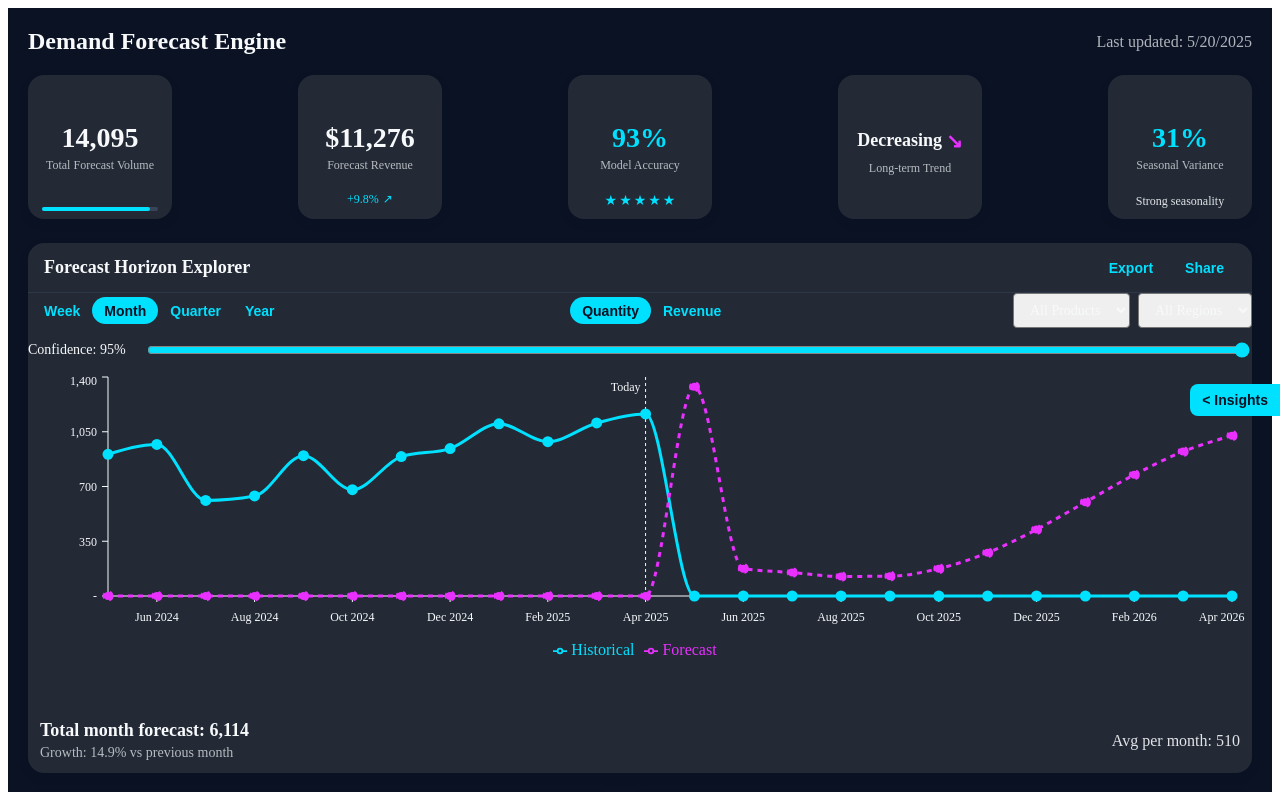
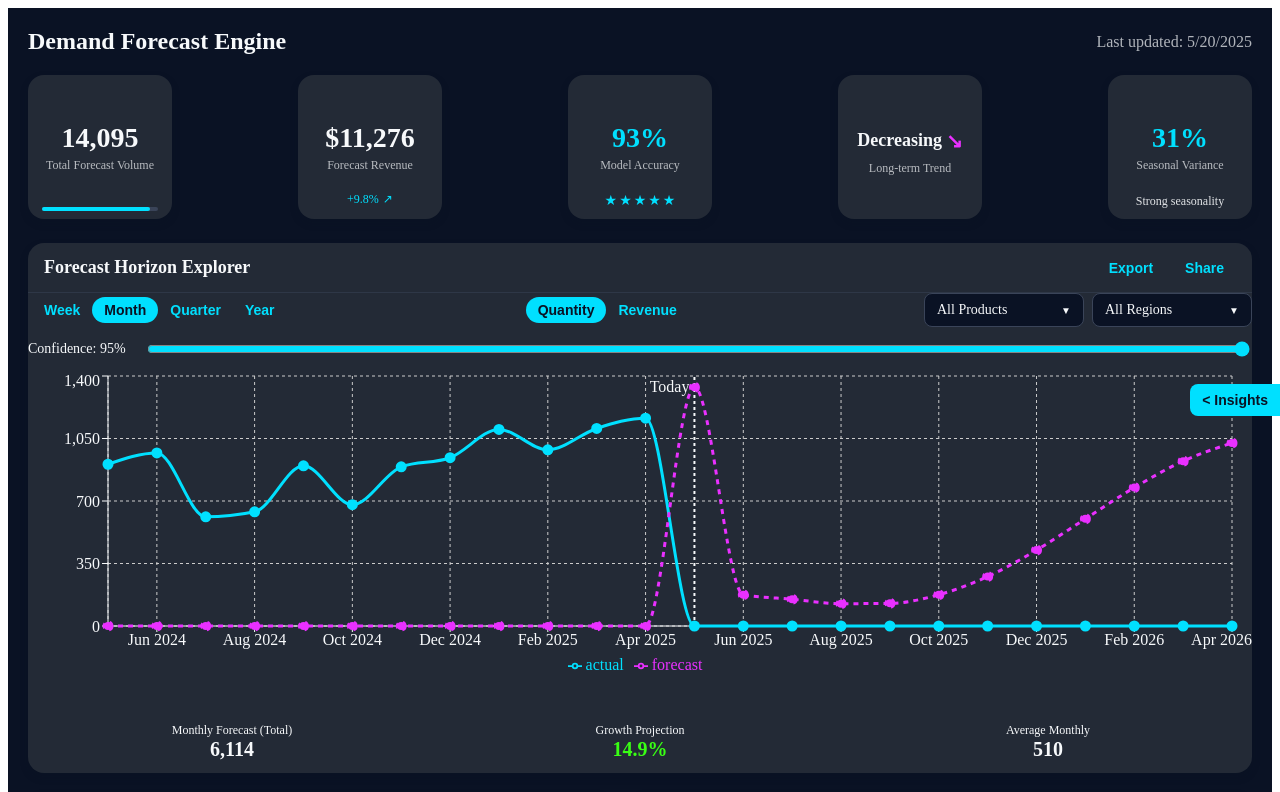
Before and after one commit to rahil911/multiagent-googleADK, a Next.js app: page /sales/demand-forecast-engine in a window 1280 px wide. Shown: the top 792 px of the page. Built offline with nearby package versions, Linux system fonts and the light colour scheme.

Commit message:
Working fine

```diff
--- a/Sales/tools/DemandForecastEngine/ui/components/dashboard/ForecastHorizonExplorer.tsx
+++ b/Sales/tools/DemandForecastEngine/ui/components/dashboard/ForecastHorizonExplorer.tsx
@@ -5,6 +5,7 @@ import { formatCurrency, formatNumber, formatPercentage, formatDate, getConfiden
 import ChartWrapper from '../common/ChartWrapper';
 import { useTheme } from '../../../../../../ui-common/design-system/theme';
 import Button from '../../../../../../ui-common/design-system/components/Button';
+import Select from '../../../../../../ui-common/design-system/components/Select';
 
 interface ForecastHorizonExplorerProps {
   horizon: ForecastHorizon;
@@ -237,48 +238,46 @@ const ForecastHorizonExplorer: React.FC<ForecastHorizonExplorerProps> = ({
     // Product filter
     const ProductFilter = () => {
       const products = ["All Products", "Product A", "Product B", "Product C"];
+      const productOptions = products.map(product => ({
+        value: product,
+        label: product
+      }));
+
       return (
-        <select
-          style={{
-            backgroundColor: theme.colors.midnight,
-            color: theme.colors.cloudWhite,
-            padding: '8px 12px',
-            borderRadius: '4px',
-            border: `1px solid ${theme.colors.graphiteDark}`,
-            fontFamily: 'inherit', // Use inherited font family
-            fontSize: theme.typography.fontSize.sm,
-          }}
+        <Select
+          options={productOptions}
           value={filters.product || "All Products"}
-          onChange={(e) => onFilterChange({ ...filters, product: e.target.value !== "All Products" ? e.target.value : undefined })}
-        >
-          {products.map(product => (
-            <option key={product} value={product}>{product}</option>
-          ))}
-        </select>
+          onChange={(value) => onFilterChange({
+            ...filters,
+            product: value && value !== "All Products" ? value : undefined
+          })}
+          placeholder="Select product"
+          size="sm"
+          style={{ width: '160px' }}
+        />
       );
     };
 
     // Region filter
     const RegionFilter = () => {
       const regions = ["All Regions", "North", "South", "East", "West"];
+      const regionOptions = regions.map(region => ({
+        value: region,
+        label: region
+      }));
+
       return (
-        <select
-          style={{
-            backgroundColor: theme.colors.midnight,
-            color: theme.colors.cloudWhite,
-            padding: '8px 12px',
-            borderRadius: '4px',
-            border: `1px solid ${theme.colors.graphiteDark}`,
-            fontFamily: 'inherit', // Use inherited font family
-            fontSize: theme.typography.fontSize.sm,
-          }}
+        <Select
+          options={regionOptions}
           value={filters.region || "All Regions"}
-          onChange={(e) => onFilterChange({ ...filters, region: e.target.value !== "All Regions" ? e.target.value : undefined })}
-        >
-          {regions.map(region => (
-            <option key={region} value={region}>{region}</option>
-          ))}
-        </select>
+          onChange={(value) => onFilterChange({
+            ...filters,
+            region: value && value !== "All Regions" ? value : undefined
+          })}
+          placeholder="Select region"
+          size="sm"
+          style={{ width: '160px' }}
+        />
       );
     };
 
@@ -407,45 +406,52 @@ const ForecastHorizonExplorer: React.FC<ForecastHorizonExplorerProps> = ({
             >
               <CartesianGrid
                 strokeDasharray="3 3"
-                stroke={`${theme.colors.graphiteDark}33`}
+                stroke={theme.colors.midnight}
               />
               <XAxis
                 dataKey="date"
                 tickFormatter={formatXAxis}
                 stroke={theme.colors.cloudWhite}
-                tick={{ fill: theme.colors.cloudWhite, fontSize: 12 }}
-                height={35}
-                tickMargin={10}
+                tick={{ fill: theme.colors.cloudWhite }}
               />
               <YAxis
-                tickFormatter={(value) => formatTooltipValue(value)}
+                tickFormatter={(value) => metric === 'revenue' ? formatCurrency(value) : formatNumber(value)}
                 stroke={theme.colors.cloudWhite}
-                tick={{ fill: theme.colors.cloudWhite, fontSize: 12 }}
-                width={60}
-                tickMargin={5}
+                tick={{ fill: theme.colors.cloudWhite }}
               />
               <Tooltip content={<CustomTooltip />} />
-              <Legend
-                formatter={(value) => value.charAt(0).toUpperCase() + value.slice(1)}
-                wrapperStyle={{ paddingTop: 10 }}
-                verticalAlign="bottom"
-                height={30}
-              />
+              <Legend />
 
-              {/* Today reference line */}
+              {/* Reference line for current date */}
               <ReferenceLine
-                x={forecastData[11]?.date}
+                x={new Date().toISOString().split('T')[0]}
+                stroke={theme.colors.cloudWhite}
+                strokeWidth={2}
+                strokeDasharray="3 3"
                 label={{
                   value: 'Today',
                   position: 'insideTopRight',
-                  fill: theme.colors.cloudWhite,
-                  fontSize: 12
+                  fill: theme.colors.cloudWhite
                 }}
-                stroke={theme.colors.cloudWhite}
-                strokeDasharray="3 3"
               />
 
-              {/* Historical data */}
+              {/* Confidence interval area */}
+              <Area
+                type="monotone"
+                dataKey="upperBound"
+                stroke="none"
+                fill={getConfidenceIntervalColor(confidenceLevel)}
+                fillOpacity={0.3}
+              />
+              <Area
+                type="monotone"
+                dataKey="lowerBound"
+                stroke="none"
+                fill={getConfidenceIntervalColor(confidenceLevel)}
+                fillOpacity={0.3}
+              />
+
+              {/* Historical line */}
               <Line
                 type="monotone"
                 dataKey="actual"
@@ -453,10 +459,9 @@ const ForecastHorizonExplorer: React.FC<ForecastHorizonExplorerProps> = ({
                 strokeWidth={3}
                 dot={{ r: 4, fill: theme.colors.electricCyan }}
                 activeDot={{ r: 6, fill: theme.colors.electricCyan }}
-                name="Historical"
               />
 
-              {/* Forecast data */}
+              {/* Forecast line */}
               <Line
                 type="monotone"
                 dataKey="forecast"
@@ -465,65 +470,57 @@ const ForecastHorizonExplorer: React.FC<ForecastHorizonExplorerProps> = ({
                 strokeDasharray="5 5"
                 dot={{ r: 4, fill: theme.colors.signalMagenta }}
                 activeDot={{ r: 6, fill: theme.colors.signalMagenta }}
-                name="Forecast"
-              />
-
-              {/* Confidence interval */}
-              <Area
-                type="monotone"
-                dataKey="upperBound"
-                stroke="transparent"
-                fill={getConfidenceIntervalColor(confidenceLevel)}
-                fillOpacity={0.3}
-                name="Upper Bound"
-                legendType="none"
-              />
-              <Area
-                type="monotone"
-                dataKey="lowerBound"
-                stroke="transparent"
-                fill={theme.colors.signalMagenta}
-                fillOpacity={0.0}
-                name="Lower Bound"
-                legendType="none"
               />
             </LineChart>
           </ResponsiveContainer>
         </div>
 
-        {/* Summary section */}
+        {/* KPI summary */}
         <div style={{
           display: 'flex',
-          justifyContent: 'space-between',
+          gap: '24px',
           padding: '12px',
           backgroundColor: theme.colors.midnight,
           borderRadius: '8px',
-          flexShrink: 0 // Prevent summary from shrinking
+          flexShrink: 0
         }}>
-          <div>
-            <div style={{
-              fontSize: theme.typography.fontSize.lg,
-              color: theme.colors.cloudWhite,
-              fontWeight: theme.typography.fontWeight.semiBold
-            }}>
-              Total {horizon} forecast: {formatTooltipValue(totalForecast)}
+          <div style={{ flex: 1, textAlign: 'center' }}>
+            <div style={{ fontSize: theme.typography.fontSize.xs, color: theme.colors.cloudWhite }}>
+              {horizon.charAt(0).toUpperCase() + horizon.slice(1)}ly Forecast (Total)
             </div>
             <div style={{
-              fontSize: theme.typography.fontSize.sm,
-              color: theme.colors.cloudWhite,
-              opacity: 0.7,
-              marginTop: '4px'
+              fontSize: theme.typography.fontSize.xl,
+              fontWeight: theme.typography.fontWeight.bold,
+              color: theme.colors.cloudWhite
             }}>
-              Growth: {formatPercentage(growthProjection)} vs previous {horizon}
+              {metric === 'revenue' ? formatCurrency(totalForecast) : formatNumber(totalForecast)}
             </div>
           </div>
-          <div style={{
-            fontSize: theme.typography.fontSize.md,
-            color: theme.colors.cloudWhite,
-            opacity: 0.9,
-            alignSelf: 'center'
-          }}>
-            Avg per {horizon}: {formatTooltipValue(averageDaily)}
+
+          <div style={{ flex: 1, textAlign: 'center' }}>
+            <div style={{ fontSize: theme.typography.fontSize.xs, color: theme.colors.cloudWhite }}>
+              Growth Projection
+            </div>
+            <div style={{
+              fontSize: theme.typography.fontSize.xl,
+              fontWeight: theme.typography.fontWeight.bold,
+              color: growthProjection >= 0 ? theme.colors.success : theme.colors.error
+            }}>
+              {formatPercentage(growthProjection)}
+            </div>
+          </div>
+
+          <div style={{ flex: 1, textAlign: 'center' }}>
+            <div style={{ fontSize: theme.typography.fontSize.xs, color: theme.colors.cloudWhite }}>
+              Average {horizon.charAt(0).toUpperCase() + horizon.slice(1)}ly
+            </div>
+            <div style={{
+              fontSize: theme.typography.fontSize.xl,
+              fontWeight: theme.typography.fontWeight.bold,
+              color: theme.colors.cloudWhite
+            }}>
+              {metric === 'revenue' ? formatCurrency(averageDaily) : formatNumber(averageDaily)}
+            </div>
           </div>
         </div>
       </div>
```
